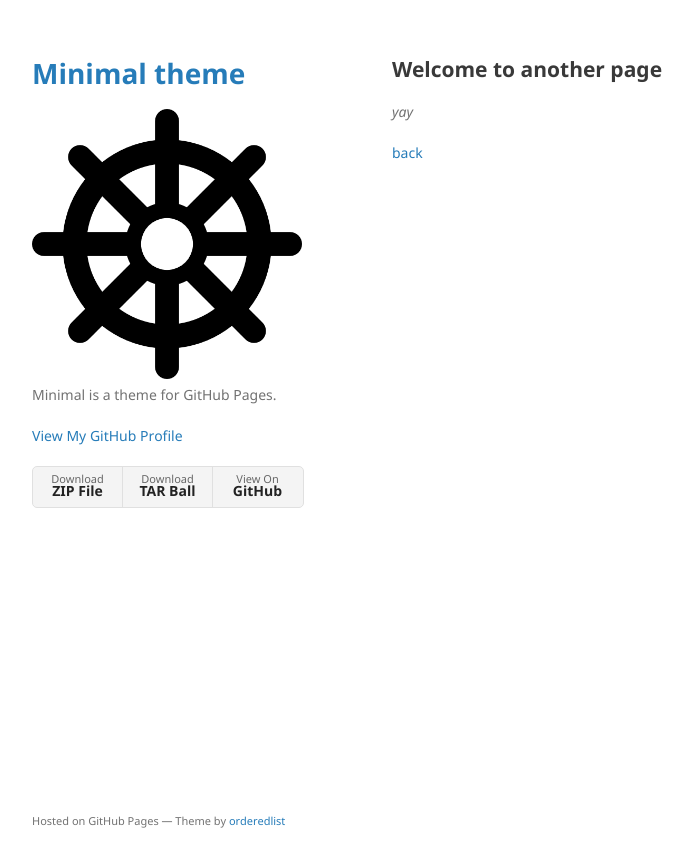
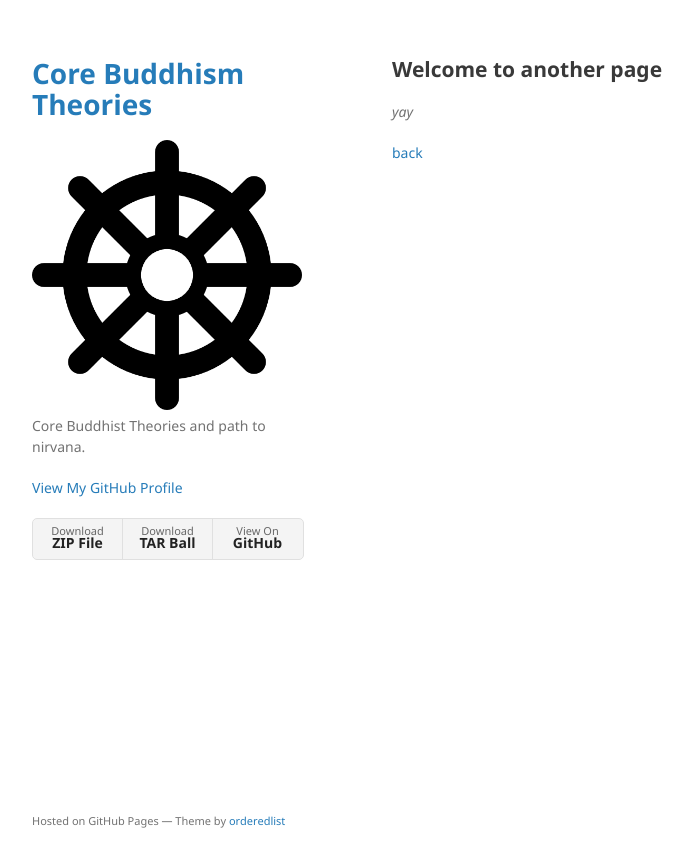
Before and after one commit to tharangar/tharangar.github.io, a Jekyll site: the page built from another-page.md, in a window 1280 px wide. Shown: the top 867 px of the page, without its empty margins (178-871 px from the left). Built offline with Jekyll 4.4.1, drawn with Linux system fonts in a browser that asks for light colours; our own code applies the rules of GitHub Pages for plain Markdown files.

Commit message:
Buddhis core concepts

```diff
--- a/_config.yml
+++ b/_config.yml
@@ -1,6 +1,6 @@
-title: Minimal theme
+title: Core Buddhism Theories
 logo: /assets/img/logo.png
-description: Minimal is a theme for GitHub Pages.
+description: Core Buddhist Theories and path to nirvana.
 show_downloads: true
 google_analytics:
 theme: jekyll-theme-minimal
```
